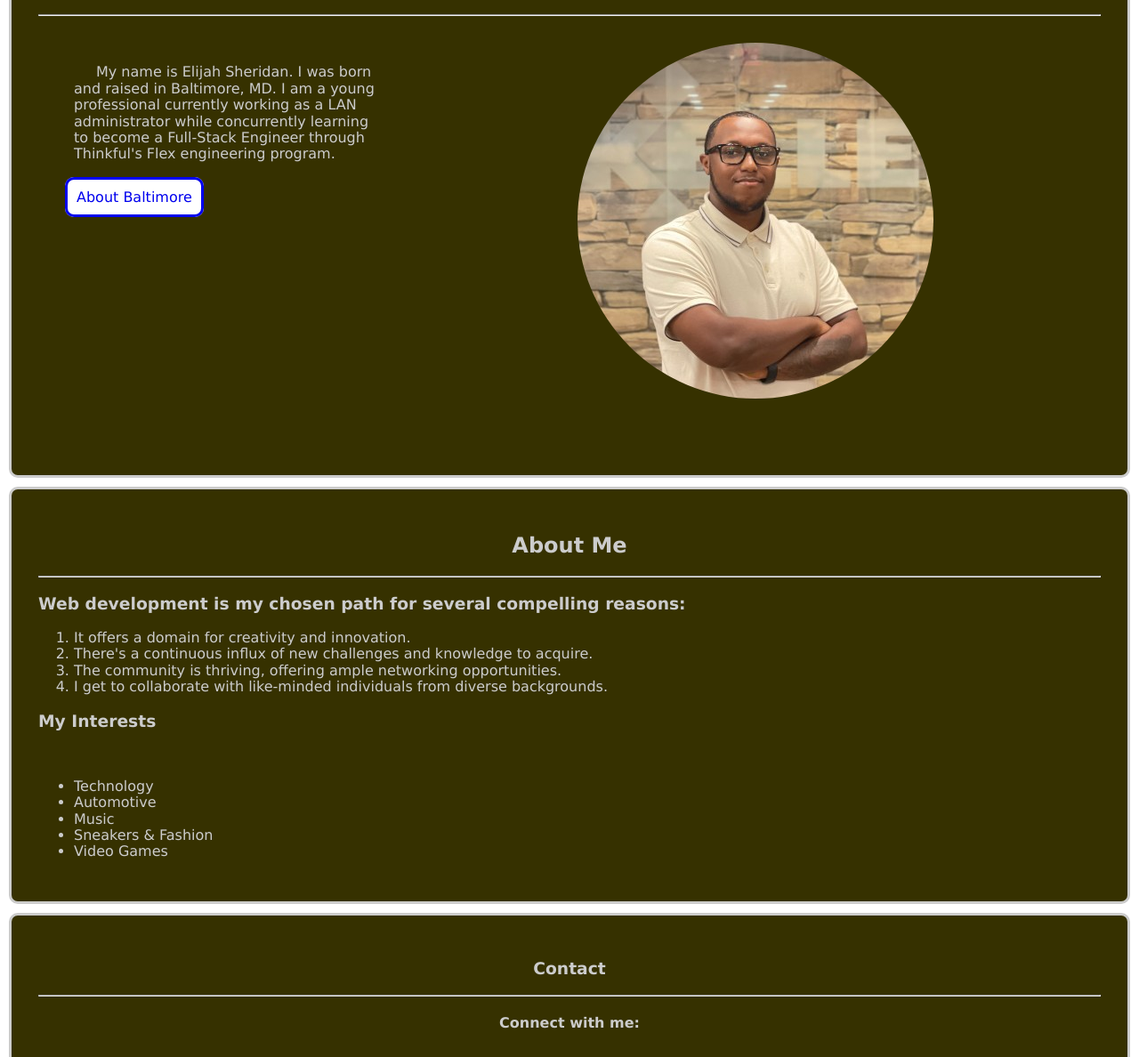
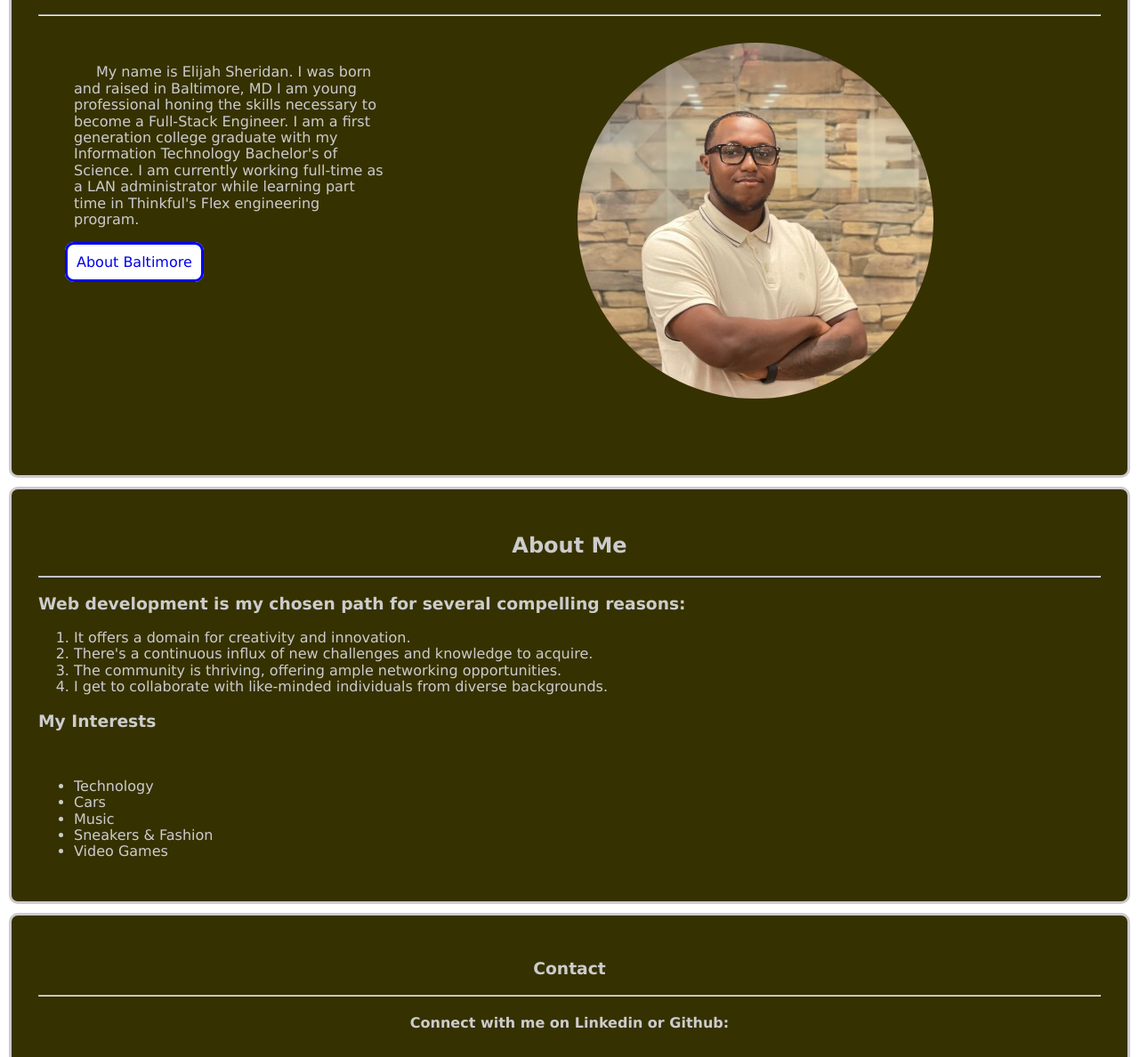
Before and after one commit to SWELIJ/Elijah-Portfolio, a plain HTML site: page index.html in a window 1280 px wide. Shown: the part 228-1416 px from the top of the page at 89% size. Drawn offline with nearby package versions, Linux system fonts and the light colour scheme.

Commit message:
Add files via upload

```diff
--- a/index.html
+++ b/index.html
@@ -1,7 +1,7 @@
 <!DOCTYPE html>
 <!--URL: https://swelij.github.io/Elijah-Portfolio/-->
 
-<!-- This code represents an HTML webpage for Elijah Sheridan's portfolio. It includes metadata, styling, and the main content section. -->
+<!-- This code is an HTML webpage for Elijah Sheridan's portfolio. It includes metadata, styling, and the main content section. -->
 
 <!-- URL: https://swelij.github.io/Elijah-Portfolio/ -->
 <html>
@@ -43,8 +43,7 @@
             <!--This container keeps my bio content and baltimore link on left -->
             <div class="intro-container">
               <p class="intro-p">
-                My name is Elijah Sheridan. I was born and raised in Baltimore, MD. I am a young professional currently working as a LAN administrator while concurrently learning to become a Full-Stack Engineer through Thinkful's Flex engineering program.
-              </p>
+                My name is Elijah Sheridan. I was born and raised in Baltimore, MD I am young professional honing the skills necessary to become a Full-Stack Engineer. I am a first generation college graduate with my Information Technology Bachelor's of Science. I am currently working full-time as a LAN administrator while learning part time in Thinkful's Flex engineering program.              </p>
               <a
                 href="https://baltimore.org"
                 target="_blank"
@@ -78,7 +77,7 @@
             <br>
             <ul class="left-align">
               <li>Technology</li>
-              <li>Automotive</li>
+              <li>Cars</li>
               <li>Music</li>
               <li>Sneakers & Fashion</li>
               <li>Video Games</li>
@@ -97,7 +96,7 @@
                 Contact
               </h3>
               <hr />
-              <h4>Connect with me:</h4>
+              <h4>Connect with me on Linkedin or Github:</h4>
               <a href ="https://www.linkedin.com/in/elijah-sheridan/" target="_blank"> <img src="linkedin-logo.png" class="contact-linkedin" alt="linkedin logo"> </a>
               <a href ="https://github.com/SWELIJ/Elijah-Portfolio.git" target="_blank"> <img src="github-logo.jpg" class="contact-git" alt="github logo"> </a>
             </footer>
```
